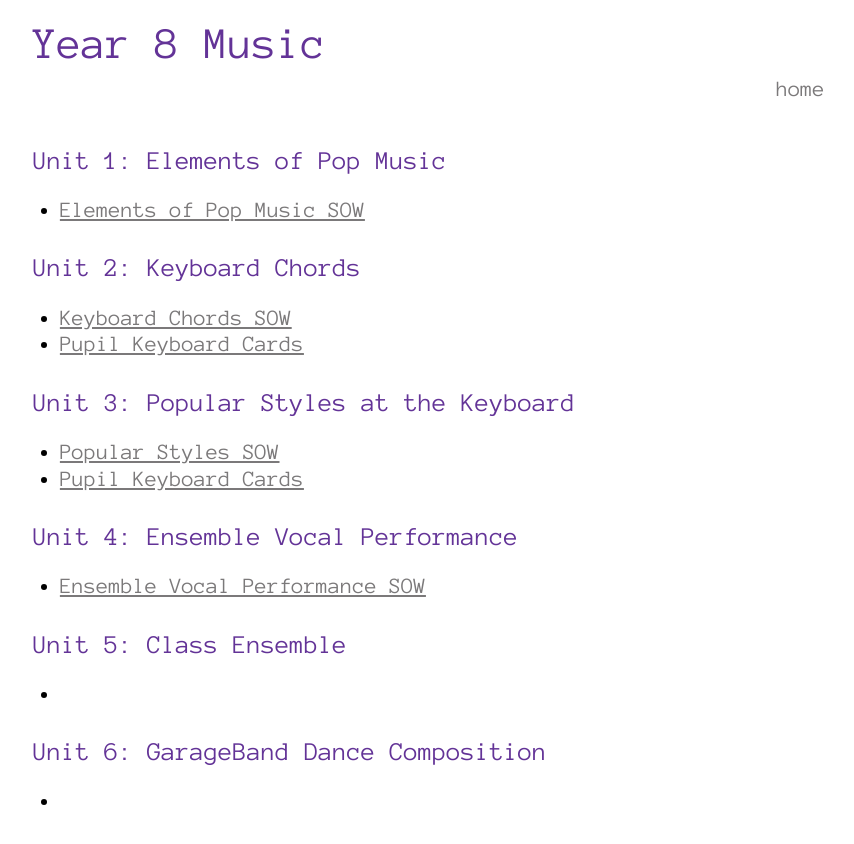
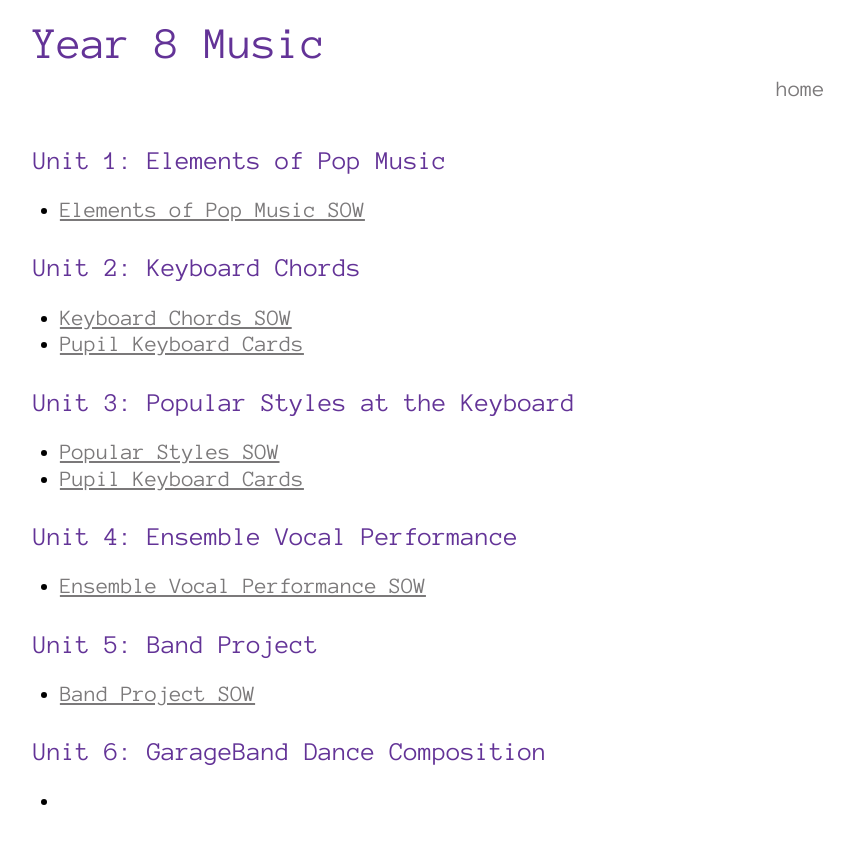
Before and after one commit to MalphasWats/stagewallis.com, a Jekyll site: the page built from music/Year8.markdown, in a window 1280 px wide. Shown: the top 844 px of the page, without its empty margins (207-1061 px from the left). Built offline with Jekyll 4.4.1, drawn with Linux system fonts in a browser that asks for light colours.

Commit message:
term5SOWy7and8

```diff
--- a/music/Year7.markdown
+++ b/music/Year7.markdown
@@ -31,6 +31,7 @@ title: Year 7 Music
 
 ### Unit 5: Vocal Recording
 
+* [Vocal Recording SOW](year7music/Key Stage 3 Termly SOW Music Y7 Term 5[1].docx)
 
 
 ### Unit 6: Ringtone
--- a/music/Year8.markdown
+++ b/music/Year8.markdown
@@ -22,9 +22,9 @@ title: Year 8 Music
 
 * [Ensemble Vocal Performance SOW](year8music/Key Stage 3 Termly SOW Music Y8 Term 4.docx)
 
-### Unit 5: Class Ensemble
+### Unit 5: Band Project
 
-* [](year8music/)
+* [Band Project SOW](year8music/Key Stage 3 Termly SOW Music Y8 Term 5[3].docx)
 
 ### Unit 6: GarageBand Dance Composition
 
```
Also changed, not shown: 2 other files.
